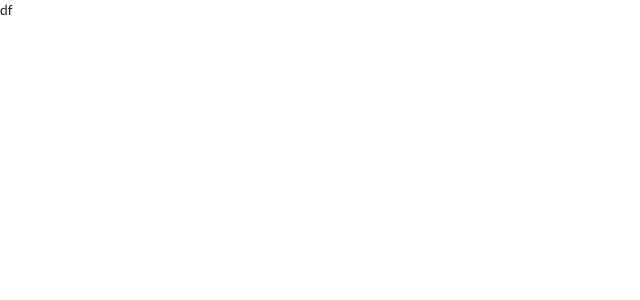
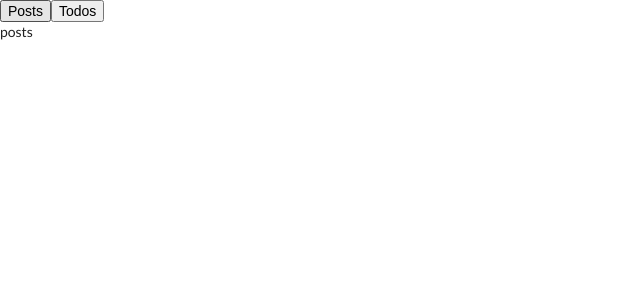
Before and after one commit to penkong/react-hook-todo, a React (Create React App) app: page / in a window 1280 px wide. Shown: the top 300 px of the page, without its empty margins (0-640 px from the left). Built offline with nearby package versions, Linux system fonts and the light colour scheme.

Commit message:
first init of hooks

```diff
--- a/src/components/App.js
+++ b/src/components/App.js
@@ -1,9 +1,17 @@
-import React from 'react'
+import React, { useState } from 'react';
+
 
 const App = () => {
+
+  const [resource, setResource] = useState('posts');
+
   return (
     <div>
-      df
+      <div>
+        <button onClick={() => setResource('posts')}>Posts</button>
+        <button onClick={() => setResource('todos')}>Todos</button>
+      </div>
+      {resource}
     </div>
   )
 }
```
